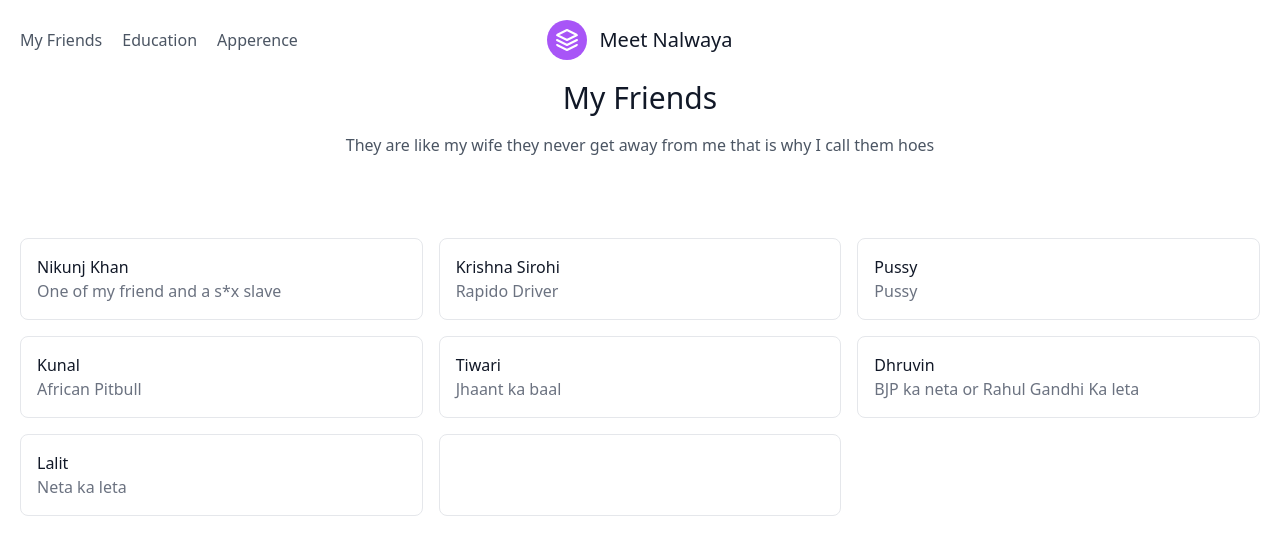
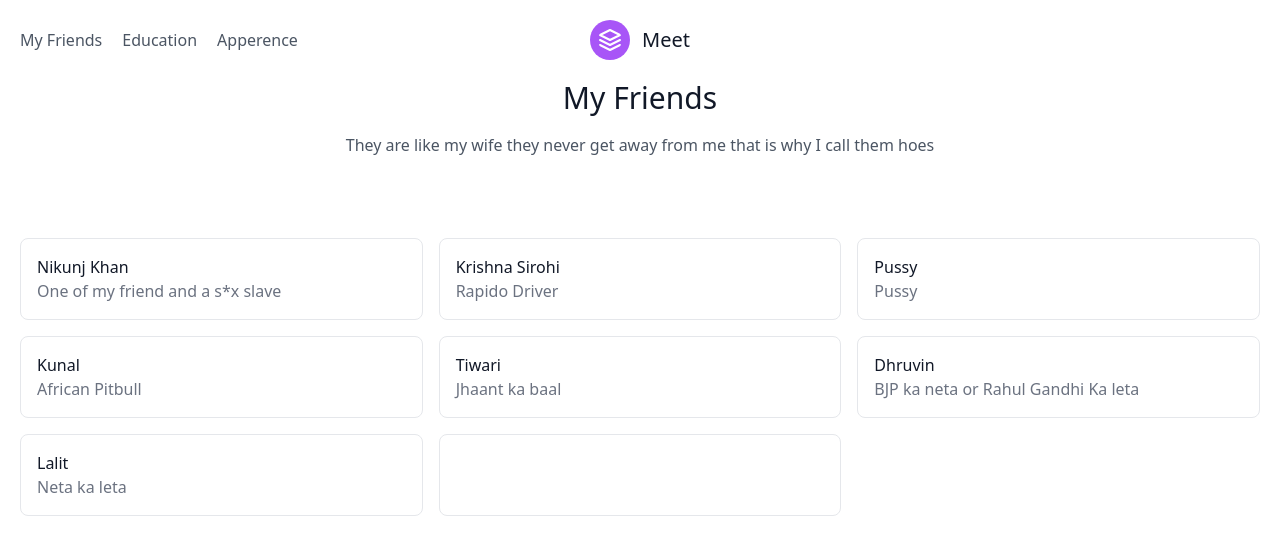
Before and after one commit to karanS6/dosto, a plain HTML site: page index.html in a window 1280 px wide. Drawn offline with nearby package versions, Linux system fonts and the light colour scheme.

Commit message:
Update index.html

```diff
--- a/index.html
+++ b/index.html
@@ -18,7 +18,7 @@
             <svg xmlns="http://www.w3.org/2000/svg" fill="none" stroke="currentColor" stroke-linecap="round" stroke-linejoin="round" stroke-width="2" class="w-10 h-10 text-white p-2 bg-purple-500 rounded-full" viewBox="0 0 24 24">
               <path d="M12 2L2 7l10 5 10-5-10-5zM2 17l10 5 10-5M2 12l10 5 10-5"></path>
             </svg>
-            <span class="ml-3 text-xl">Meet Nalwaya</span>
+            <span class="ml-3 text-xl">Meet </span>
           </a>
           <div class="lg:w-2/5 inline-flex lg:justify-end ml-5 lg:ml-0">
 
```
